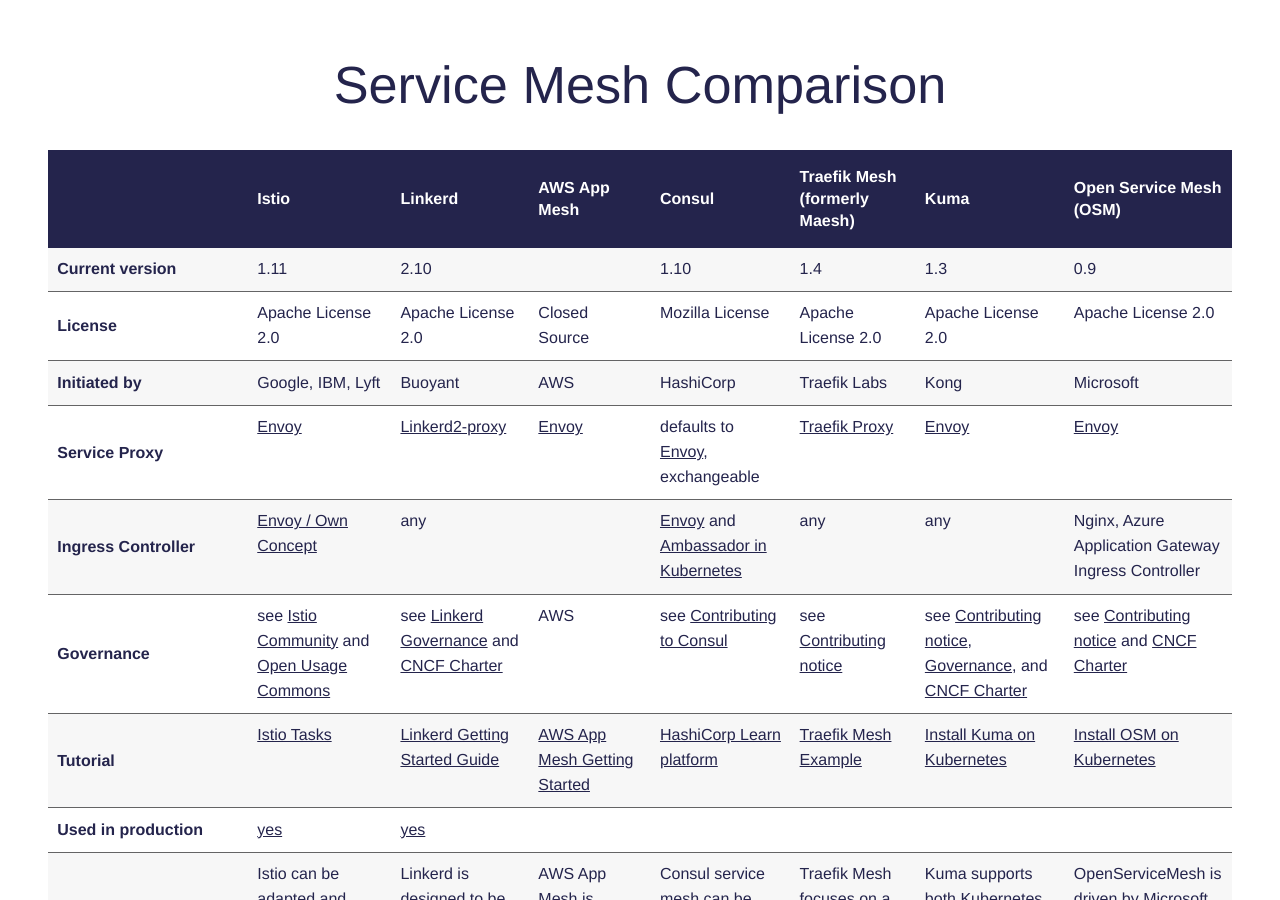
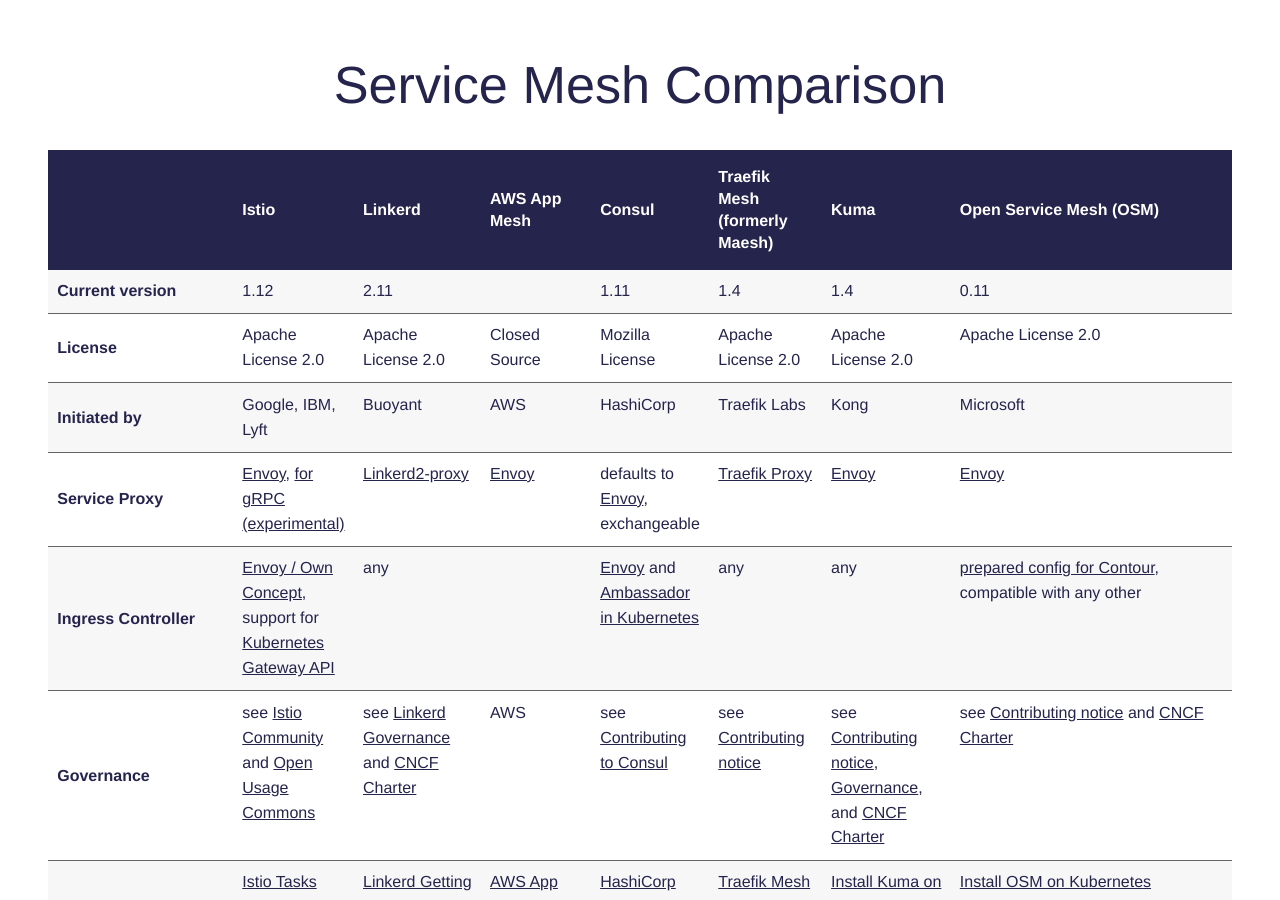
Before and after one commit to servicemesh-es/servicemesh.es, a Jekyll site: the page built from index.md, in a window 1280 px wide and 900 px high, scrolled down 5079 px. Built offline with Jekyll 4.4.1, drawn with Linux system fonts in a browser that asks for light colours; some web fonts are replaced; some of the changed text lies outside the part shown.

Commit message:
update istio, linkerd, osm, traefik mesh

```diff
--- a/_includes/comparison.html
+++ b/_includes/comparison.html
@@ -16,13 +16,13 @@
     <tbody>
       <tr>
         <th scope="row">Current version</th>
+        <td>1.12</td>
+        <td>2.11</td>
+        <td></td>
         <td>1.11</td>
-        <td>2.10</td>
-        <td></td>
-        <td>1.10</td>
         <td>1.4</td>
-        <td>1.3</td>
-        <td>0.9</td>
+        <td>1.4</td>
+        <td>0.11</td>
       </tr>
       <tr>
         <th scope="row">License</th>
@@ -46,7 +46,7 @@
       </tr>
       <tr>
         <th scope="row">Service Proxy</th>
-        <td><a href="https://www.envoyproxy.io" target="_blank">Envoy</a></td>
+        <td><a href="https://www.envoyproxy.io" target="_blank">Envoy</a>, <a href="https://istio.io/latest/blog/2021/proxyless-grpc/proxyless" target="_blank">for gRPC (experimental)</a></td>
         <td><a href="https://github.com/linkerd/linkerd2-proxy" target="_blank">Linkerd2-proxy</a></td>
         <td><a href="https://www.envoyproxy.io" target="_blank">Envoy</a></td>
         <td>defaults to <a href="https://www.envoyproxy.io" target="_blank">Envoy</a>, exchangeable</td>
@@ -56,13 +56,13 @@
       </tr>
       <tr>
         <th scope="row">Ingress Controller</th>
-        <td><a href="https://istio.io/docs/tasks/traffic-management/ingress/" target="_blank">Envoy / Own Concept</a></td>
+        <td><a href="https://istio.io/docs/tasks/traffic-management/ingress/" target="_blank">Envoy / Own Concept</a>, support for <a href="https://gateway-api.sigs.k8s.io/" target="_blank">Kubernetes Gateway API</a></td>
         <td>any</td>
         <td></td>
         <td><a href="https://www.consul.io/docs/connect/gateways/ingress-gateway" target="_blank">Envoy</a> and <a href="https://www.consul.io/docs/k8s/connect/ambassador" target="_blank">Ambassador in Kubernetes</a></td>
         <td>any</td>
         <td>any</td>
-        <td>Nginx, Azure Application Gateway Ingress Controller</td>
+        <td><a href="https://release-v0-11.docs.openservicemesh.io/docs/guides/traffic_management/ingress/" target="_blank">prepared config for Contour</a>, compatible with any other</td>
       </tr>
       <tr>
           <th scope="row">Governance</th>
@@ -493,12 +493,12 @@
       <tr>
         <th scope="row">mTLS Enforcement</th>
         <td><a href="https://istio.io/latest/docs/tasks/security/authentication/mtls-migration/" target="_blank">yes</a></td>
-        <td>yes, 2.11</td>
+        <td>yes</td>
         <td><a href="https://docs.aws.amazon.com/app-mesh/latest/userguide/tls.html" target="_blank">yes</a>, via client policies</td>
         <td>yes</td>
         <td>no</td>
         <td><a href="https://kuma.io/docs/latest/policies/mutual-tls" target="_blank">yes</a></td>
-        <td></td>
+        <td>yes, via <a href="https://linkerd.io/2.11/features/server-policy/" target="_blank">https://linkerd.io/2.11/features/server-policy/</a></td>
       </tr>
       <tr>
         <th scope="row">mTLS Permissive Mode</th>
```
Also changed, not shown: other parts of _includes/comparison.html (+4 -4 lines).
